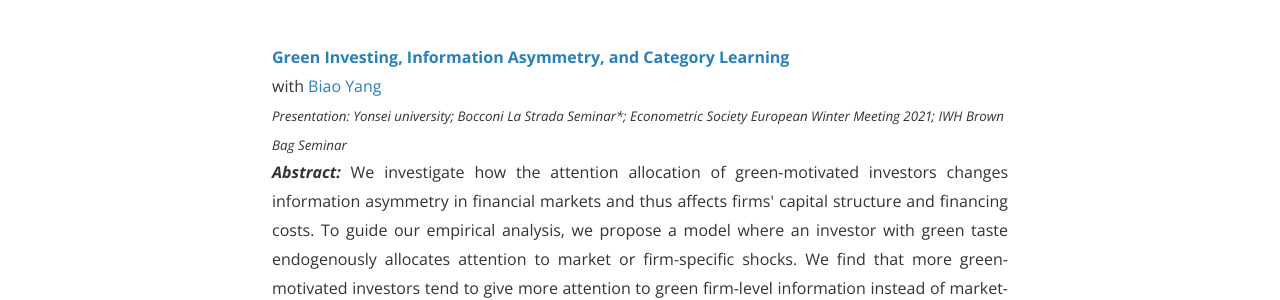
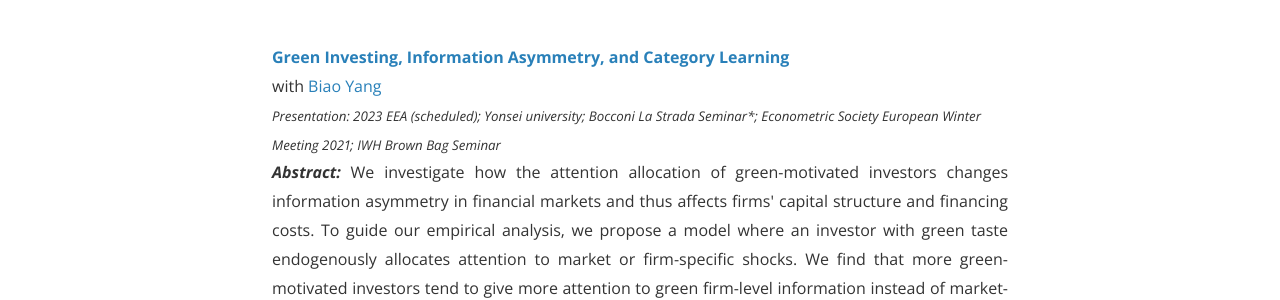
Before and after one commit to shasha-li/shasha-li.github.io, a Jekyll site: the page built from research.html, in a window 1280 px wide. Shown: the part 715-1015 px from the top of the page. Built offline with Jekyll 4.4.1, drawn with Linux system fonts in a browser that asks for light colours; nearby versions of some CDN libraries; comment, search, counter and statistics services are not loaded; a style sheet for code colours, icons or effects is not loaded.

Commit message:
Update research.html

```diff
--- a/research.html
+++ b/research.html
@@ -20,7 +20,7 @@ permalink: /research/
 
 <strong><a href="https://shasha-li.github.io/content/Green.pdf">Green Investing, Information Asymmetry, and Category Learning</a></strong>
 <br>with <a href="https://app.scholarsite.io/biao-yang">Biao Yang</a><br>
-<em><small>Presentation: Yonsei university; Bocconi La Strada Seminar*; Econometric Society European Winter Meeting 2021; IWH Brown Bag Seminar</small></em>
+<em><small>Presentation: 2023 EEA (scheduled); Yonsei university; Bocconi La Strada Seminar*; Econometric Society European Winter Meeting 2021; IWH Brown Bag Seminar</small></em>
 <p style="text-align:justify"><b><i>Abstract: </i>
   </b> We investigate how the attention allocation of green-motivated investors changes information asymmetry in financial markets and
   thus affects firms' capital structure and financing costs. To guide our empirical analysis, we propose a model where an investor with
```
